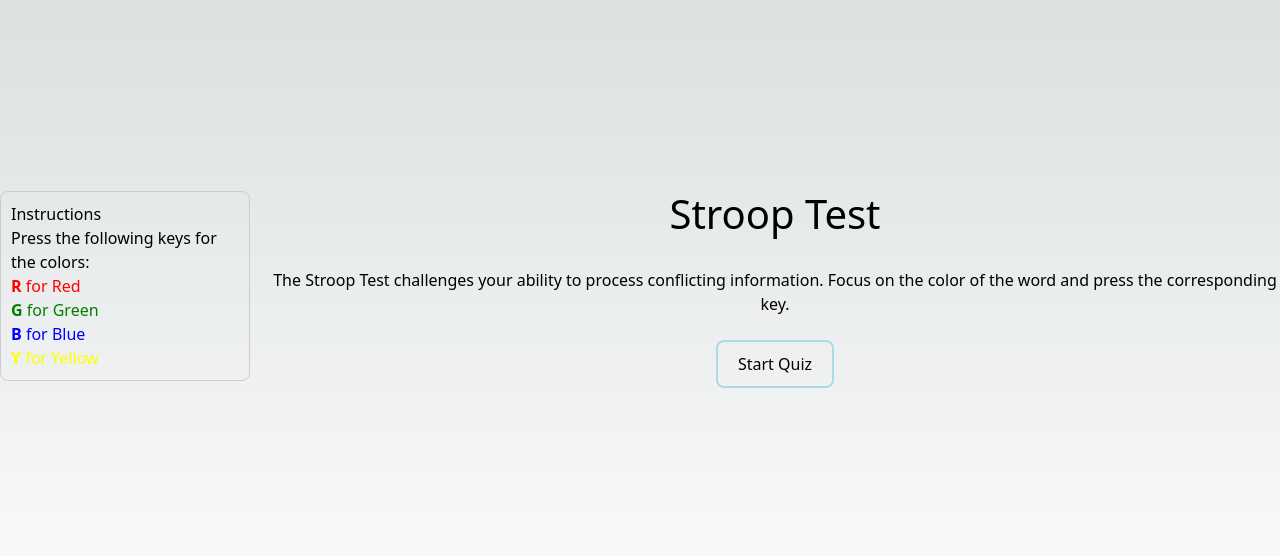
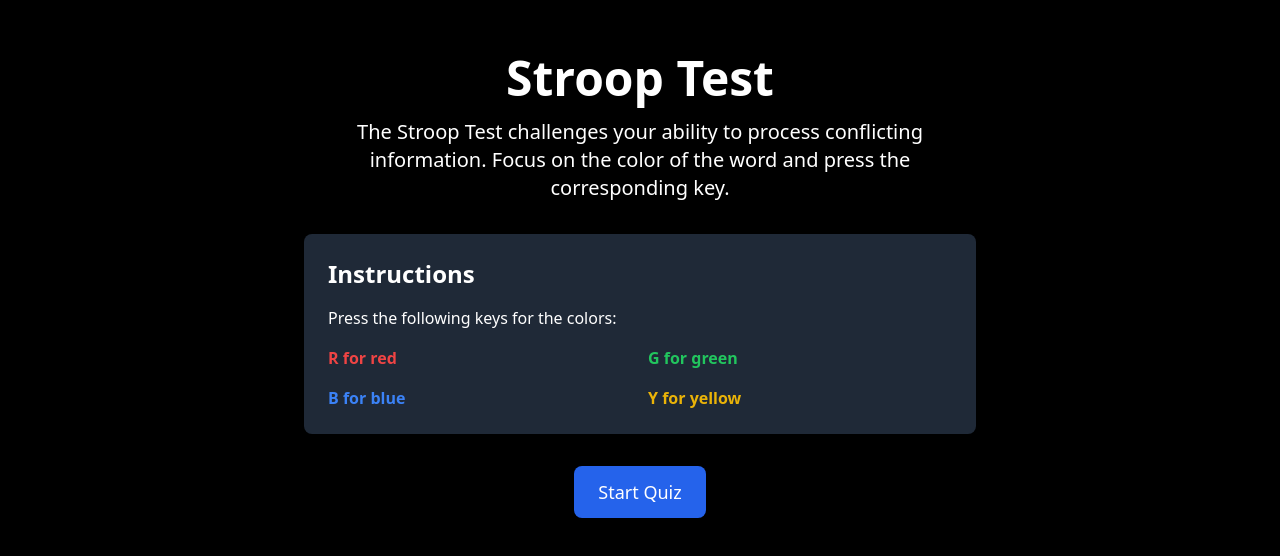
Before and after one commit to Sanidhya3101/productivity-tracker, a Next.js app: page /stroop in a window 1280 px wide. Shown: the part 114-670 px from the top of the page. Built offline with nearby package versions, Linux system fonts and the light colour scheme.

Commit message:
fix stroop ui and add visible path to maze runner

```diff
--- a/src/pages/index.js
+++ b/src/pages/index.js
@@ -50,11 +50,10 @@ export default function Home() {
     }
   }, [endTime]);
 
-  // Get current task progress
   const getTaskProgress = () => {
-    const taskKeys = Object.keys(TASKS);
+    const taskKeys = Object.keys(TASKS).filter((key) => key !== 'TEST_START'); // Exclude the start page
     const currentIndex = taskKeys.findIndex((key) => TASKS[key] === currentTask);
-    return `${currentIndex + 1} / ${taskKeys.length}`;
+    return currentIndex >= 0 ? `${currentIndex + 1} / ${taskKeys.length}` : '0 / 4';
   };
 
   // Render the current task component based on the state
@@ -97,9 +96,11 @@ export default function Home() {
       ) : (
         <>
           {/* Task Progress */}
-          <div className="absolute top-4 left-4 text-lg">
-            <p>Task Progress: {getTaskProgress()}</p>
-          </div>
+          {currentTask !== TASKS.TEST_START && ( // Hide progress on the start page
+            <div className="absolute top-4 left-4 text-lg">
+              <p>Task Progress: {getTaskProgress()}</p>
+            </div>
+          )}
 
           {/* Current Task */}
           {renderCurrentTask()}
--- /dev/null
+++ b/src/pages/stroop.js
@@ -0,0 +1,136 @@
+'use client'
+
+import React, { useState, useEffect } from 'react';
+
+const colors = ['red', 'green', 'blue', 'yellow'];
+const colorMappings = { red: 'r', green: 'g', blue: 'b', yellow: 'y' };
+
+const questions = [
+  { word: 'RED', color: 'green' },
+  { word: 'GREEN', color: 'blue' },
+  { word: 'BLUE', color: 'red' },
+  { word: 'YELLOW', color: 'yellow' },
+];
+
+export default function StroopTest({ onTaskComplete }) {
+  const [currentQuestionIndex, setCurrentQuestionIndex] = useState(0);
+  const [score, setScore] = useState(0);
+  const [startTime, setStartTime] = useState(null);
+  const [times, setTimes] = useState([]);
+  const [gameOver, setGameOver] = useState(false);
+  const [quizStarted, setQuizStarted] = useState(false);
+
+  const handleKeyPress = (event) => {
+    if (gameOver || !quizStarted) return;
+
+    const selectedKey = event.key.toLowerCase();
+    const correctKey = colorMappings[questions[currentQuestionIndex].color];
+
+    if (selectedKey === correctKey) {
+      setScore((prevScore) => prevScore + 1);
+    }
+
+    const endTime = Date.now();
+    const timeTaken = (endTime - startTime) / 1000;
+    setTimes((prevTimes) => [...prevTimes, timeTaken]);
+
+    if (currentQuestionIndex < questions.length - 1) {
+      setCurrentQuestionIndex((prevIndex) => prevIndex + 1);
+      setStartTime(Date.now());
+    } else {
+      setGameOver(true);
+    }
+  };
+
+  useEffect(() => {
+    window.addEventListener('keydown', handleKeyPress);
+    return () => {
+      window.removeEventListener('keydown', handleKeyPress);
+    };
+  }, [currentQuestionIndex, quizStarted, gameOver]);
+
+  useEffect(() => {
+    if (gameOver) {
+      onTaskComplete();
+    }
+  }, [gameOver, onTaskComplete]);
+
+  const startQuiz = () => {
+    setQuizStarted(true);
+    setStartTime(Date.now());
+  };
+
+  const renderResults = () => {
+    const totalTime = times.reduce((acc, time) => acc + time, 0);
+    const avgTime = (totalTime / times.length).toFixed(2);
+    const accuracy = ((score / questions.length) * 100).toFixed(2);
+
+    return (
+      <div className="text-center">
+        <h1 className="text-3xl font-bold mb-4">Game Over</h1>
+        <p className="text-xl mb-2">Your final score: {score} / {questions.length}</p>
+        <p className="text-xl mb-2">Accuracy: {accuracy}%</p>
+        <p className="text-xl mb-2">Total Time Taken: {totalTime.toFixed(2)} seconds</p>
+        <p className="text-xl mb-2">Average Time per Question: {avgTime} seconds</p>
+      </div>
+    );
+  };
+
+  return (
+    <div className="min-h-screen bg-black text-white font-sans flex flex-col items-center justify-center p-4">
+      <div className="max-w-2xl w-full space-y-8">
+        <div className="text-center">
+          <h1 className="text-5xl font-bold mb-4">Stroop Test</h1>
+          <p className="text-xl mb-6">
+            The Stroop Test challenges your ability to process conflicting information.
+            Focus on the color of the word and press the corresponding key.
+          </p>
+        </div>
+
+        <div className="bg-gray-800 p-6 rounded-lg shadow-lg">
+          <h3 className="text-2xl font-bold mb-4">Instructions</h3>
+          <p className="mb-4">Press the following keys for the colors:</p>
+          <ul className="grid grid-cols-2 gap-4">
+            {Object.entries(colorMappings).map(([color, key]) => {
+              const textColorClass = {
+                red: 'text-red-500',
+                green: 'text-green-500',
+                blue: 'text-blue-500',
+                yellow: 'text-yellow-500',
+              }[color];
+
+              return (
+                <li key={color} className={`${textColorClass} font-bold`}>
+                  <span className="uppercase">{key}</span> for {color}
+                </li>
+              );
+            })}
+          </ul>
+        </div>
+
+        <div className="text-center">
+          {!quizStarted ? (
+            <button
+              onClick={startQuiz}
+              className="px-6 py-3 text-lg bg-blue-600 text-white rounded-lg hover:bg-blue-700 transition duration-300"
+            >
+              Start Quiz
+            </button>
+          ) : gameOver ? (
+            renderResults()
+          ) : (
+            <div>
+              <p className="text-xl mb-6">Press the key corresponding to the color of the word!</p>
+              <div
+                className="text-6xl font-bold mb-8"
+                style={{ color: questions[currentQuestionIndex].color }}
+              >
+                {questions[currentQuestionIndex].word}
+              </div>
+            </div>
+          )}
+        </div>
+      </div>
+    </div>
+  );
+}
--- a/src/pages/stroop.jsx
+++ /dev/null
@@ -1,132 +0,0 @@
-import React, { useState, useEffect } from 'react';
-
-const colors = ['red', 'green', 'blue', 'yellow'];
-const colorMappings = { red: 'r', green: 'g', blue: 'b', yellow: 'y' };
-
-const questions = [
-  { word: 'RED', color: 'green' },
-  { word: 'GREEN', color: 'blue' },
-  { word: 'BLUE', color: 'red' },
-  { word: 'YELLOW', color: 'yellow' },
-];
-
-export default function StroopTest({ onTaskComplete }) {
-  const [currentQuestionIndex, setCurrentQuestionIndex] = useState(0);
-  const [score, setScore] = useState(0);
-  const [startTime, setStartTime] = useState(null);
-  const [times, setTimes] = useState([]);
-  const [gameOver, setGameOver] = useState(false);
-  const [quizStarted, setQuizStarted] = useState(false);
-
-  // Handle key press for color selection
-  const handleKeyPress = (event) => {
-    if (gameOver || !quizStarted) return;
-
-    const selectedKey = event.key.toLowerCase();
-    const correctKey = colorMappings[questions[currentQuestionIndex].color];
-
-    // Check if selected key matches the correct key
-    if (selectedKey === correctKey) {
-      setScore((prevScore) => prevScore + 1);
-    }
-
-    // Record time taken for this question
-    const endTime = Date.now();
-    const timeTaken = (endTime - startTime) / 1000; // Time in seconds
-    setTimes((prevTimes) => [...prevTimes, timeTaken]);
-
-    // Move to the next question or end the game
-    if (currentQuestionIndex < questions.length - 1) {
-      setCurrentQuestionIndex((prevIndex) => prevIndex + 1);
-      setStartTime(Date.now()); // Restart timer for the next question
-    } else {
-      setGameOver(true);
-    }
-  };
-
-  useEffect(() => {
-    // Attach keydown listener
-    window.addEventListener('keydown', handleKeyPress);
-
-    // Cleanup listener on component unmount
-    return () => {
-      window.removeEventListener('keydown', handleKeyPress);
-    };
-  }, [currentQuestionIndex, quizStarted, gameOver]);
-
-  useEffect(() => {
-    if (gameOver) {
-      // Notify parent component when the game is over
-      onTaskComplete();
-    }
-  }, [gameOver, onTaskComplete]);
-
-  // Start the quiz
-  const startQuiz = () => {
-    setQuizStarted(true);
-    setStartTime(Date.now());
-  };
-
-  // Render results after the game ends
-  const renderResults = () => {
-    const totalTime = times.reduce((acc, time) => acc + time, 0);
-    const avgTime = (totalTime / times.length).toFixed(2);
-    const accuracy = ((score / questions.length) * 100).toFixed(2);
-
-    return (
-      <div style={{ textAlign: 'center' }}>
-        <h1 style={{ fontSize: '1.5em' }}>Game Over</h1>
-        <br />
-        <p>Your final score: {score} / {questions.length}</p>
-        <p>Accuracy: {accuracy}%</p>
-        <p>Total Time Taken: {totalTime.toFixed(2)} seconds</p>
-        <p>Average Time per Question: {avgTime} seconds</p>
-        <br />
-      </div>
-    );
-  };
-
-  return (
-    <div style={{ display: 'flex', justifyContent: 'center', alignItems: 'center', height: '100vh' }}>
-      <div style={{ width: '20%', marginRight: '20px', padding: '10px', border: '1px solid #ccc', borderRadius: '8px', textAlign: 'left' }}>
-        <h3>Instructions</h3>
-        <p>Press the following keys for the colors:</p>
-        <ul style={{ listStyle: 'none', paddingLeft: 0 }}>
-          <li style={{ color: 'red' }}><strong>R</strong> for Red</li>
-          <li style={{ color: 'green' }}><strong>G</strong> for Green</li>
-          <li style={{ color: 'blue' }}><strong>B</strong> for Blue</li>
-          <li style={{ color: 'yellow' }}><strong>Y</strong> for Yellow</li>
-        </ul>
-      </div>
-
-      <div style={{ textAlign: 'center' }}>
-        <h1 style={{ fontSize: '2.5em' }}>Stroop Test</h1>
-        {!quizStarted ? (
-          <div>
-            <br />
-            <p>The Stroop Test challenges your ability to process conflicting information. Focus on the color of the word and press the corresponding key.</p>
-            <br />
-            <button onClick={startQuiz} style={{ border: '2px solid lightblue', padding: '10px 20px', borderRadius: '8px' }}>
-              Start Quiz
-            </button>
-          </div>
-        ) : gameOver ? (
-          renderResults()
-        ) : (
-          <div>
-            <p>Press the key corresponding to the color of the word!</p>
-            <div
-              style={{
-                fontSize: '50px',
-                color: questions[currentQuestionIndex].color,
-                margin: '20px auto',
-              }}
-            >
-              {questions[currentQuestionIndex].word}
-            </div>
-          </div>
-        )}
-      </div>
-    </div>
-  );
-}
```
Also changed, not shown: src/pages/mazeRunner.js (+25 -6 lines).
